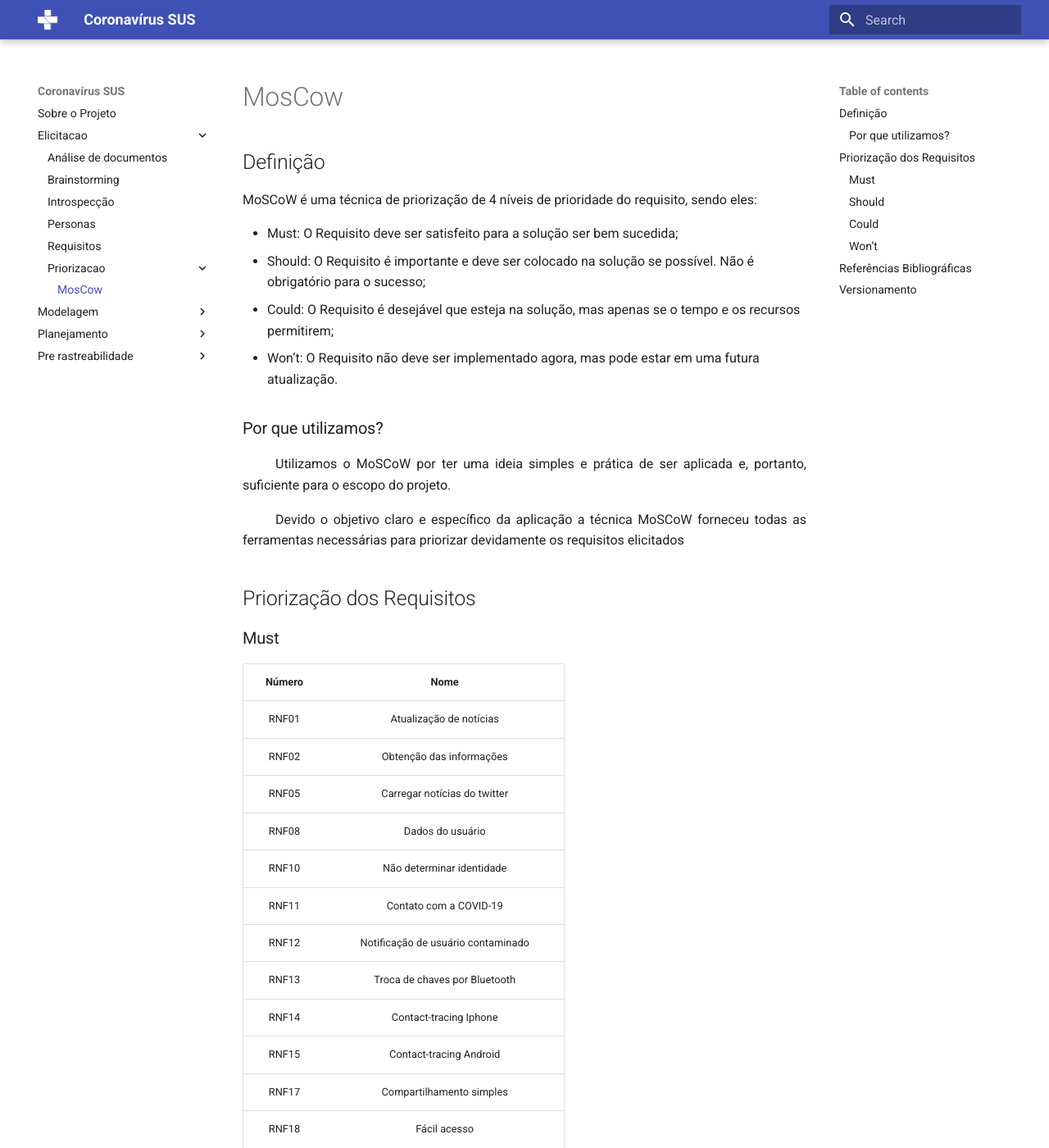
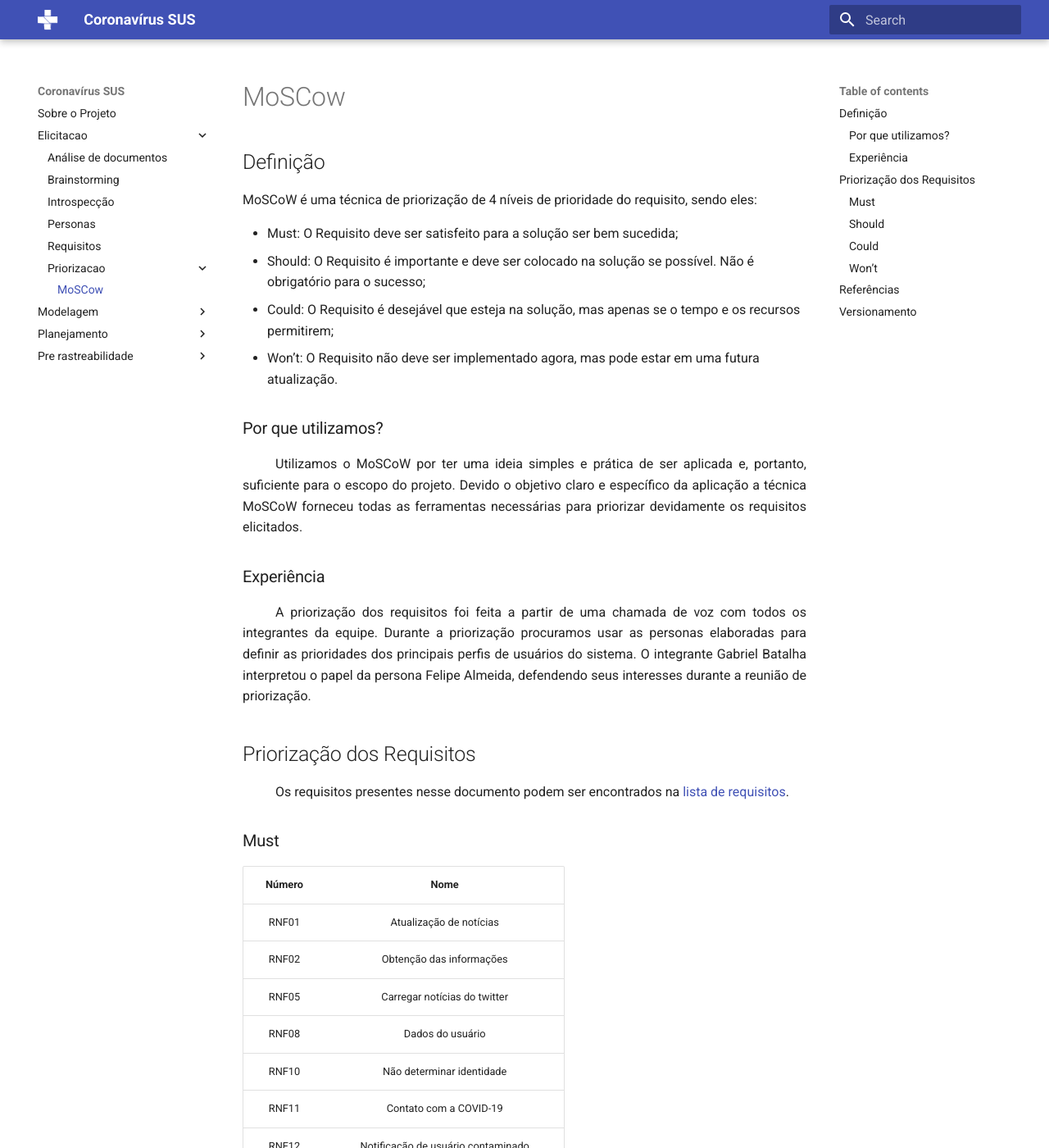
Before and after one commit to Requisitos-de-Software/2020.2-Coronavirus-SUS, an MkDocs documentation site: the page built from docs/elicitacao/priorizacao/moscow.md, in a window 1280 px wide and 1400 px high. Shown: the whole window at 82% size. Built offline with MkDocs 1.6.1 and Material for MkDocs 9.7.7, drawn with Linux system fonts in a browser that asks for light colours; some of the changed text lies outside the part shown.

Commit message:
Incrementando documento de MoSCoW

```diff
--- a/docs/elicitacao/priorizacao/moscow.md
+++ b/docs/elicitacao/priorizacao/moscow.md
@@ -1,4 +1,4 @@
-# MosCow
+# MoSCow
 
 ## Definição
 
@@ -10,13 +10,24 @@ MoSCoW é uma técnica de priorização de 4 níveis de prioridade do requisito,
 * Won’t:  O Requisito não deve ser implementado agora, mas pode estar em uma futura atualização.
 
 ### Por que utilizamos?
-<div style="text-indent: 40px; text-align: justify"/>
+<div style="text-indent: 40px; text-align: justify">
 Utilizamos o MoSCoW por ter uma ideia simples e prática de ser aplicada e, portanto, suficiente para o escopo do projeto.
 
-Devido o objetivo claro e específico da aplicação a técnica MoSCoW forneceu todas as ferramentas necessárias para priorizar devidamente os requisitos elicitados
+Devido o objetivo claro e específico da aplicação a técnica MoSCoW forneceu todas as ferramentas necessárias para priorizar devidamente os requisitos elicitados.
+</div>
+
+### Experiência
+<div style="text-indent: 40px; text-align: justify">
+A priorização dos requisitos foi feita a partir de uma chamada de voz com todos os integrantes da equipe. Durante a priorização procuramos usar as personas elaboradas para definir as prioridades dos principais perfis de usuários do sistema. O integrante Gabriel Batalha interpretou o papel da persona Felipe Almeida, defendendo seus interesses durante a reunião de priorização.
 </div>
 
 ## Priorização dos Requisitos
+<div style="text-indent: 40px; text-align: justify">
+Os requisitos presentes nesse documento podem ser encontrados na <a href="https://requisitos-de-software.github.io/2020.2-Coronavirus-SUS/elicitacao/requisitos/">lista de requisitos</a>.
+
+</div>
+
+
 
 ### Must
 
@@ -62,8 +73,6 @@ Devido o objetivo claro e específico da aplicação a técnica MoSCoW forneceu
 |RF15 |Apresentar estatísticas |
 
 
-
-
 ### Could
 
 |Número|Nome|
@@ -80,11 +89,11 @@ RF16|Previsão de disponibilidade de vacina
 |Número|Nome|
 |:---:|:---:|
 |RF04 |Análise de estado de saúde
-RF07|Relatar estado
-RF14 |Apresentar notícias locais
+|RF07|Relatar estado
+|RF14 |Apresentar notícias locais
 
 
-## Referências Bibliográficas
+## Referências
 > BEATTY, Joy. WIEGERS, Karl. Software Requirements 3.ed. Data de acesso: 09 de março de 2021.
 
 
@@ -93,6 +102,6 @@ RF14 |Apresentar notícias locais
 | Autor     | Data       | Titulo     | Versão     |
 | :--------:| :--------: | :--------: | :--------: |
 | Todos os integrantes | 09/03/2021     | Criação do Documento | 1.0
-| Hugo Bezerra| 11/03/2021     | Formatação e preparação para o github pages | 1.1 |
-| Kleidson Alves| 16/03/2021 | Revisão de Documento| 1.2|
-| Lucas Gabriel | 20/03/2021     | Correção referências bibliográficas | 1.3 |
+| Hugo Ricardo | 11/03/2021     | Formatação e preparação para o GitHub pages | 1.1 |
+| Kleidson Alves | 16/03/2021 | Revisão de Documento| 1.2|
+| Hugo Bezerra, Lucas Gabriel | 20/03/2021 | Edição do documento| 2.0|
```
